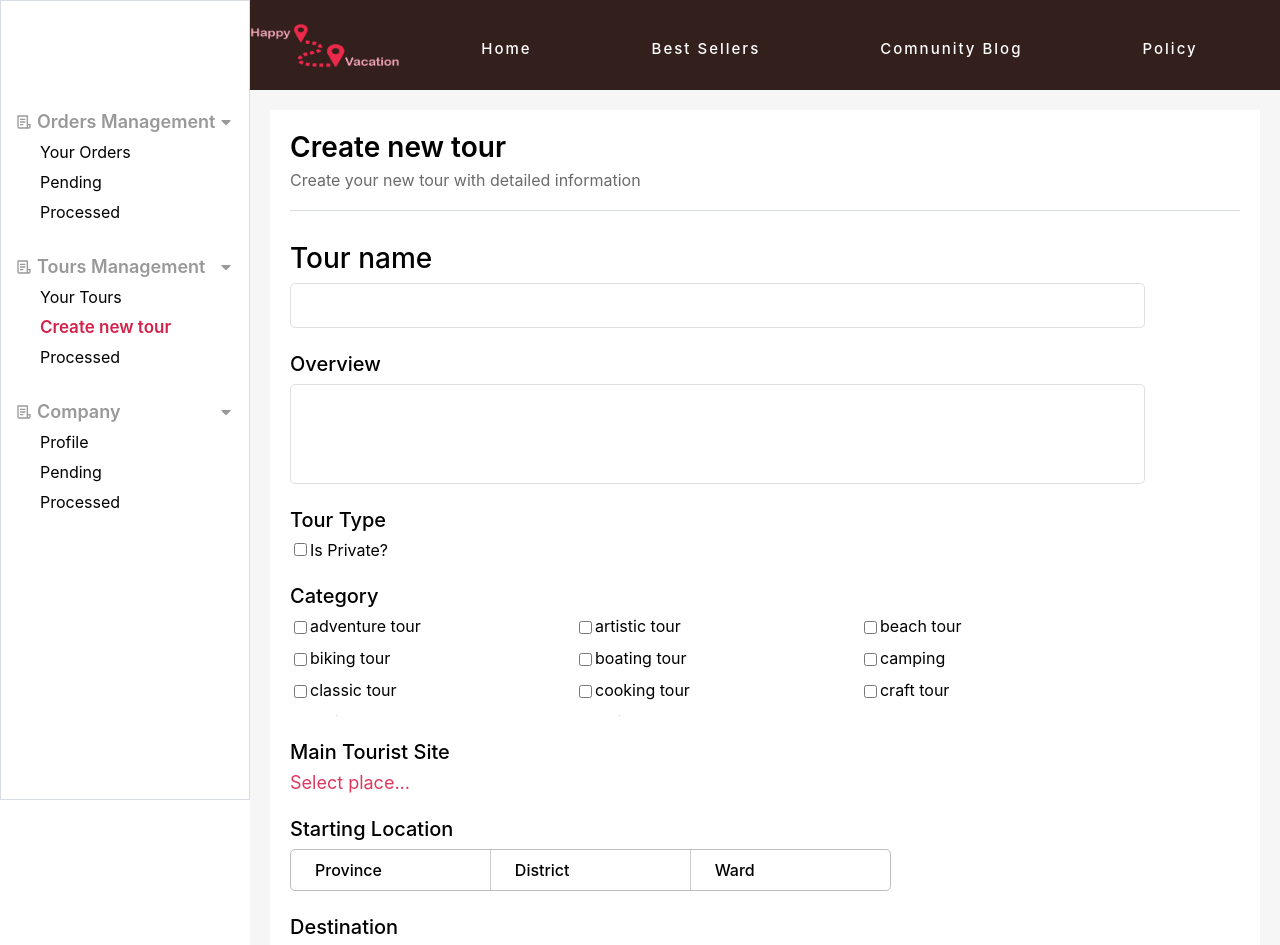
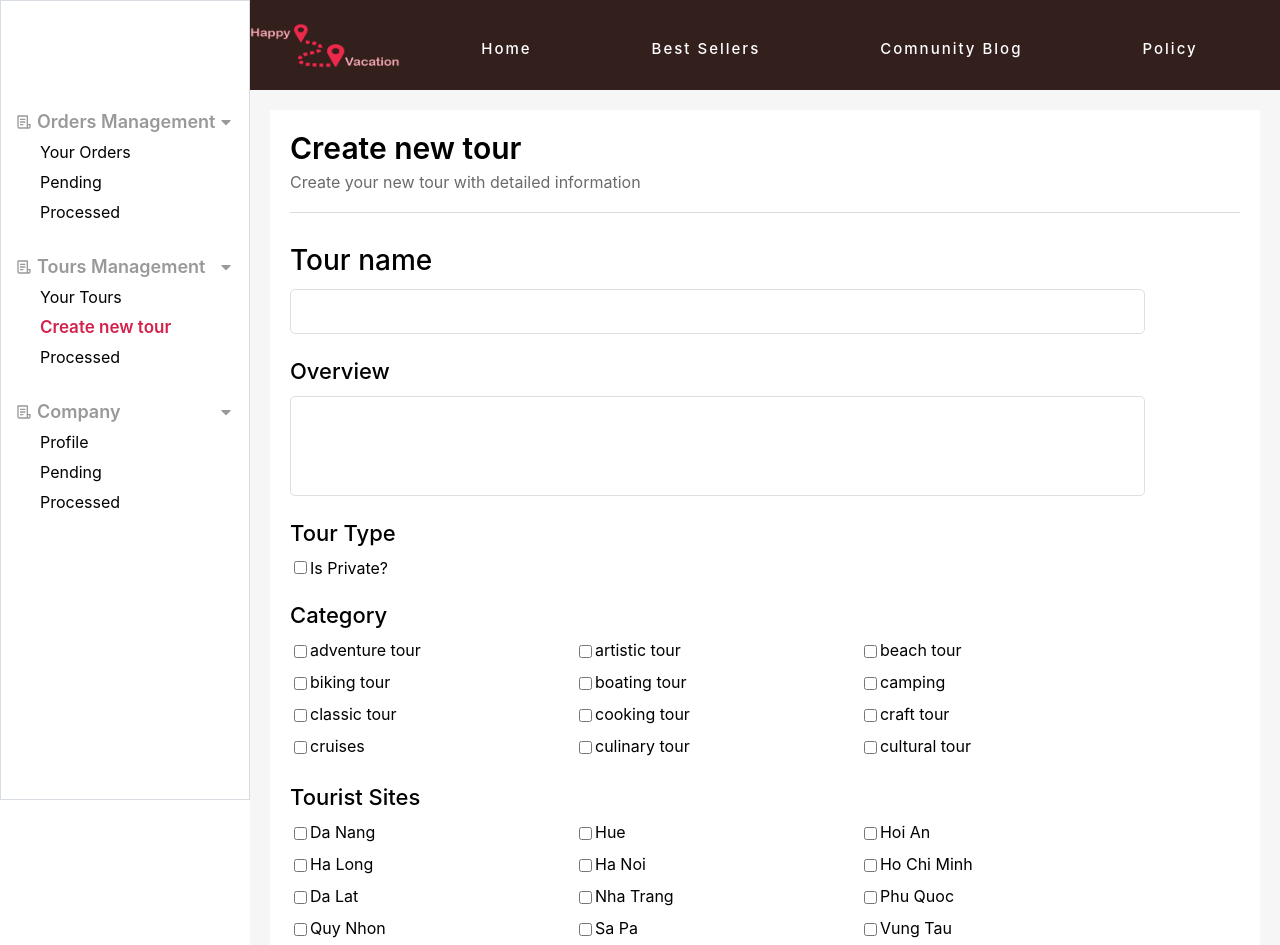
Before and after one commit to ngoluuquocdat/happyvacation, a React (Create React App) app: page /for-provider/tours/new in a window 1280 px wide. Shown: the top 945 px of the page. Built offline with nearby package versions, Linux system fonts and the light colour scheme.

Commit message:
Create tour page: add tourist sites checkboxese

```diff
--- a/src/Components/ForProvider/CreateTour.js
+++ b/src/Components/ForProvider/CreateTour.js
@@ -16,8 +16,9 @@ class CreateTour extends React.Component {
         overview: '',
         isPrivate: false,
         selectedCategories: [],
-        selectedPlace: null,
-        checkedStates: [],
+        selectedPlaces: [],
+        checkedCategoryStates: [],
+        checkedPlaceStates: [],
         showListPlace: false,
         startingLocation: '',
         destinationLocation: '',
@@ -76,11 +77,11 @@ class CreateTour extends React.Component {
     // category checkbox click
     handleCategorySelect = (event, item, index) => {
         const isChecked = event.target.checked;
-        // set state checkedStates
-        const checkedStates = this.state.checkedStates;
-        checkedStates[index] = isChecked;
+        // set state checked category States
+        const checkedCategoryStates = this.state.checkedCategoryStates;
+        checkedCategoryStates[index] = isChecked;
         this.setState({
-            checkedStates: checkedStates
+            checkedCategoryStates: checkedCategoryStates
         })
         // add or remove category item in filter
         const selectedCategories = this.state.selectedCategories;
@@ -95,20 +96,26 @@ class CreateTour extends React.Component {
         }
     }
 
-    // click places menu toggle
-    handleDestinationClick = () => {
-        let showListPlace = this.state.showListPlace;
+    // handle place checkbox click
+    handlePlaceSelect = (event, item, index) => {
+        const isChecked = event.target.checked;
+        // set state checked place States
+        const checkedPlaceStates = this.state.checkedPlaceStates;
+        checkedPlaceStates[index] = isChecked;
         this.setState({
-            showListPlace: !showListPlace
+            checkedPlaceStates: checkedPlaceStates
         })
-    }
-
-    // select 1 destination
-    handleDestinationItemSelect = (item) => {
-        const selectedPlace = this.listPlaces.filter((element) => element.id === item.id)
-        this.setState({
-            selectedPlace: selectedPlace[0]
-        })
+        // add or remove place item in filter
+        const selectedPlaces = this.state.selectedPlaces;
+        if(isChecked) {
+            this.setState({
+                selectedPlaces: [...selectedPlaces, item]
+            })
+        } else {
+            this.setState({
+                selectedPlaces: selectedPlaces.filter((element) => element.id !== item.id)
+            })
+        }
     }
 
     // handle location picking
@@ -248,15 +255,15 @@ class CreateTour extends React.Component {
     // handle on submit
     handleOnSave = async() => {
         const { tourName, overview} = this.state;
-        const {selectedCategories, selectedPlace, startingLocation, destinationLocation} = this.state;
-        const {isPrivate, duration, groupSize, minAdults, pricePerAdult, pricePerChild} = this.state;
-        let {itineraries, expenses, images} = this.state;
+        const { selectedCategories, selectedPlaces, startingLocation, destinationLocation } = this.state;
+        const { isPrivate, duration, groupSize, minAdults, pricePerAdult, pricePerChild } = this.state;
+        let { itineraries, expenses, images } = this.state;
         itineraries = itineraries.filter(element => (element.title !== '') && (element.content !== ''));
         expenses = expenses.filter(element => element.content !== '');
         images = images.filter(element => element.file !== null);
 
         const isValid = (tourName !== '') && (overview !== '') &&
-                        (selectedCategories.length > 0) && (selectedPlace !== null) &&
+                        (selectedCategories.length > 0) && (selectedPlaces.length > 0) &&
                         (startingLocation !== '') && (destinationLocation !== '') &&
                         (itineraries.length > 0) && (expenses.length > 0) && (images.length > 0);
 
@@ -284,7 +291,7 @@ class CreateTour extends React.Component {
             pricePerAdult: pricePerAdult,
             pricePerChild: pricePerChild,
             categoryIds: selectedCategories.map(item => item.id),
-            placeId: selectedPlace.id,
+            placeIds: selectedPlaces.map(item => item.id),
             location: startingLocation,
             destination: destinationLocation,
             itineraries: itineraries,
@@ -302,11 +309,13 @@ class CreateTour extends React.Component {
         data.append('minAdults', minAdults);
         data.append('pricePerAdult', pricePerAdult);
         data.append('pricePerChild', pricePerChild);
-        data.append('placeId', selectedPlace.id);
         data.append('location', startingLocation);
         data.append('destination', destinationLocation);
         selectedCategories.map((item, index) => {
             data.append(`categoryIds[${index}]`, item.id);
+        })
+        selectedPlaces.map((item, index) => {
+            data.append(`placeIds[${index}]`, item.id);
         })
         itineraries.forEach((item, index) => {
             data.append(`itineraries[${index}].title`, item.title);
@@ -355,7 +364,8 @@ class CreateTour extends React.Component {
         const categories = this.categories;
         const listPlaces = this.listPlaces;
         const { tourName, overview} = this.state;
-        const { isPrivate, checkedStates, showListPlace } = this.state;
+        const { isPrivate } = this.state;
+        const { checkedCategoryStates, checkedPlaceStates } = this.state;
         const { duration, durationUnit } = this.state;
         const { groupSize, minAdults, pricePerAdult, pricePerChild } = this.state;
         const { selectedPlace } = this.state;
@@ -400,16 +410,15 @@ class CreateTour extends React.Component {
                             {
                                 categories.map((item, index) => {
                                     return (
-                                        <div key={item.id} className='item-category'>
+                                        <div key={'category'+item.id} className='item-category'>
                                             <input
                                                 type="checkbox"
-                                                id={item.id}
-                                                name="topping"
+                                                id={'category'+item.id}
                                                 value={item.categoryName}
-                                                checked={checkedStates[index]}
+                                                checked={checkedCategoryStates[index]}
                                                 onChange={(event) => this.handleCategorySelect(event, item, index)}
                                             />
-                                            <label htmlFor={item.id}>{item.categoryName}</label>
+                                            <label htmlFor={'category'+item.id}>{item.categoryName}</label>
                                         </div>
                                     )
                                 })
@@ -417,38 +426,26 @@ class CreateTour extends React.Component {
                         </div>
                     </div>
                     <div className='form-group'>
-                        <label className="form-title">Main Tourist Site</label>
+                        <label className="form-title">Tourist Sites</label>
                         <div
-                            className="place"
+                            className="places"
                             onClick={() => this.handleDestinationClick()}
                         >
-                            <div>
-                                <label>
-                                {
-                                    isPlaceSelected ?
-                                    selectedPlace.placeName
-                                    :
-                                    'Select place...'
-                                }
-                                </label>
-                            </div>
                             {
-                                showListPlace &&
-                                <ul className="destination-menu">
-                                    {
-                                        listPlaces.map((item) => {
-                                            return (
-                                                <li
-                                                    key={item.id}
-                                                    className="destination-item"
-                                                    onClick={() => this.handleDestinationItemSelect(item)}
-                                                >
-                                                    {item.placeName}
-                                                </li>
-                                            )
-                                        })
-                                    }
-                                </ul>
+                                listPlaces.map((item, index) => {
+                                    return (
+                                        <div key={'place'+item.id} className='item-place'>
+                                            <input
+                                                type="checkbox"
+                                                id={'place'+item.id}
+                                                value={item.placeName}
+                                                checked={checkedPlaceStates[index]}
+                                                onChange={(event) => this.handlePlaceSelect(event, item, index)}
+                                            />
+                                            <label htmlFor={'place'+item.id}>{item.placeName}</label>
+                                        </div>
+                                    )
+                                })
                             }
                         </div>
                     </div>
--- a/src/Styles/ForProvider/create-tour.scss
+++ b/src/Styles/ForProvider/create-tour.scss
@@ -26,7 +26,7 @@
         padding-bottom: 20px;
         border-bottom: 1px solid #D7DCE3;
         .title {
-            font-size: 28px;
+            font-size: 30px;
             font-weight: 600;
             margin-bottom: 6px;
         }
@@ -49,14 +49,17 @@
                 .input-number {
                     margin-left: 10px;
                 }
+                .form-title {
+                    font-size: 20px;
+                }
             }
         }
         .form-group {
             margin-bottom: 24px;
             .form-title {
                 display: block;
-                margin-bottom: 8px;
-                font-size: 20px;
+                margin-bottom: 12px;
+                font-size: 22px;
                 font-weight: 450;
             }
             .form-title.tour-name {
@@ -108,46 +111,6 @@
             .place-picker-container {
                 width: 70%;
             }
-            .place {
-                position: relative;
-                cursor: pointer;
-                label {
-                    font-size: 18px;
-                    color: #df385f;
-                    cursor: pointer;
-                }
-                .destination-menu {
-                    display: block;
-                    width: 200px;  // something wrong about 100%, use this
-                    height: 200px;
-                    margin-top: 0;
-                    background-color: #fff;
-                    position: absolute;
-                    top: 100%;
-                    left: 0;
-                    z-index: 2;
-                    padding: 5px;
-                    text-align: left;
-                    list-style: none;
-                    border-radius: 0 0 4px 4px;
-                    border: 1px solid #dfdfdf;
-                    box-shadow: 0 6px 12px rgb(0 0 0 / 18%);
-                    overflow: hidden;
-                    overflow-y: scroll;
-                    color: #000;
-                    font-weight: 400;
-                    animation: listGrowth ease 0.3s;
-                    transform-origin: 50% top;
-
-                    .destination-item {
-                        padding: 6px 20px;
-                        cursor: pointer;
-                    }
-                    .destination-item:hover {
-                        background-color: #f5f4f7;
-                    }
-                }
-            }
             .duration-unit {
                 margin-left: 10px;
                 font-size: 18px;
@@ -167,7 +130,7 @@
                 margin-bottom: 10px;
                 display: flex;
                 align-items: center;
-                width: 50%;
+                width: 60%;
                 border: 1px solid #dfdfdf;
                 border-radius: 5px;
             }
@@ -183,7 +146,7 @@
                         border-right: 1px solid #dfdfdf;
                     }
                     .itinerary-content {
-                        height: 60px;
+                        height: 150px;
                         border-top: 1px solid #dfdfdf;
                     }
                 }
@@ -291,15 +254,17 @@
                 }
             }
         }
-        .tour-categories {
+        .tour-categories,
+        .places {
             display: flex;
             flex-wrap: wrap;
             width: 90%;
-            height: 100px;
+            height: 120px;
             overflow: hidden;
             overflow-y: scroll;
 
-            .item-category {
+            .item-category,
+            .item-place {
                 width: 33.33333333%;
                 padding-bottom: 12px;
                 display: flex;
```
